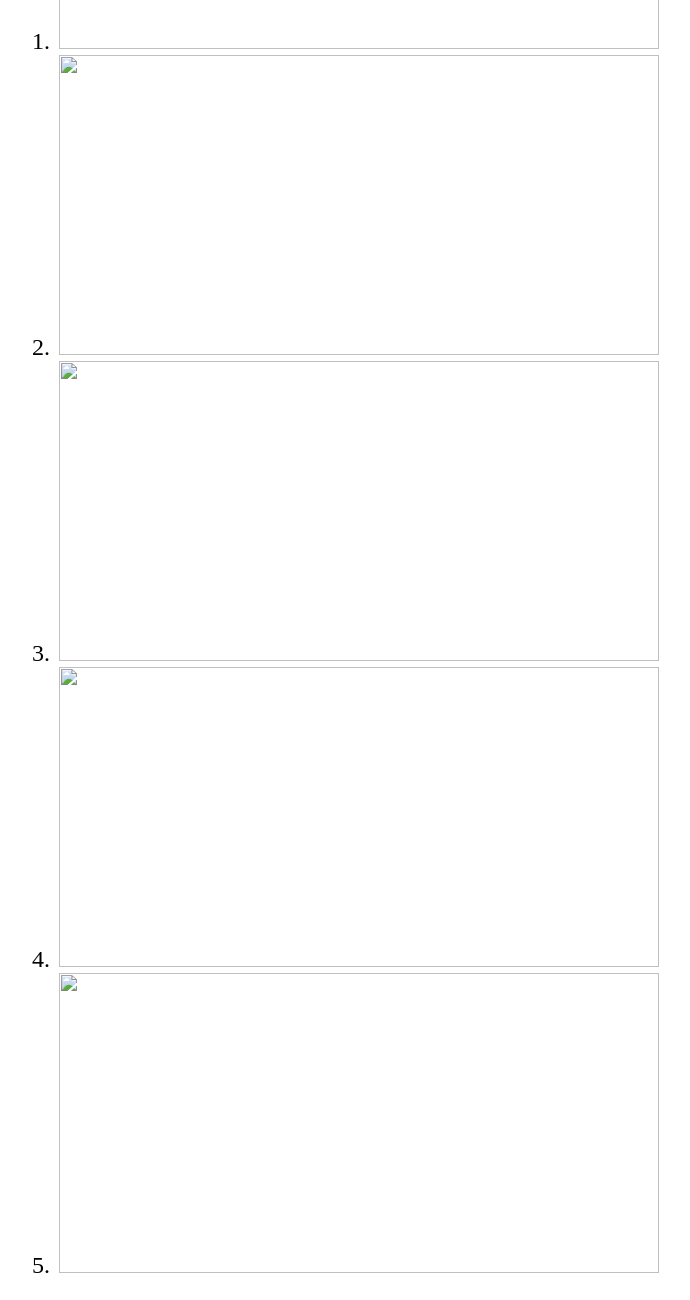
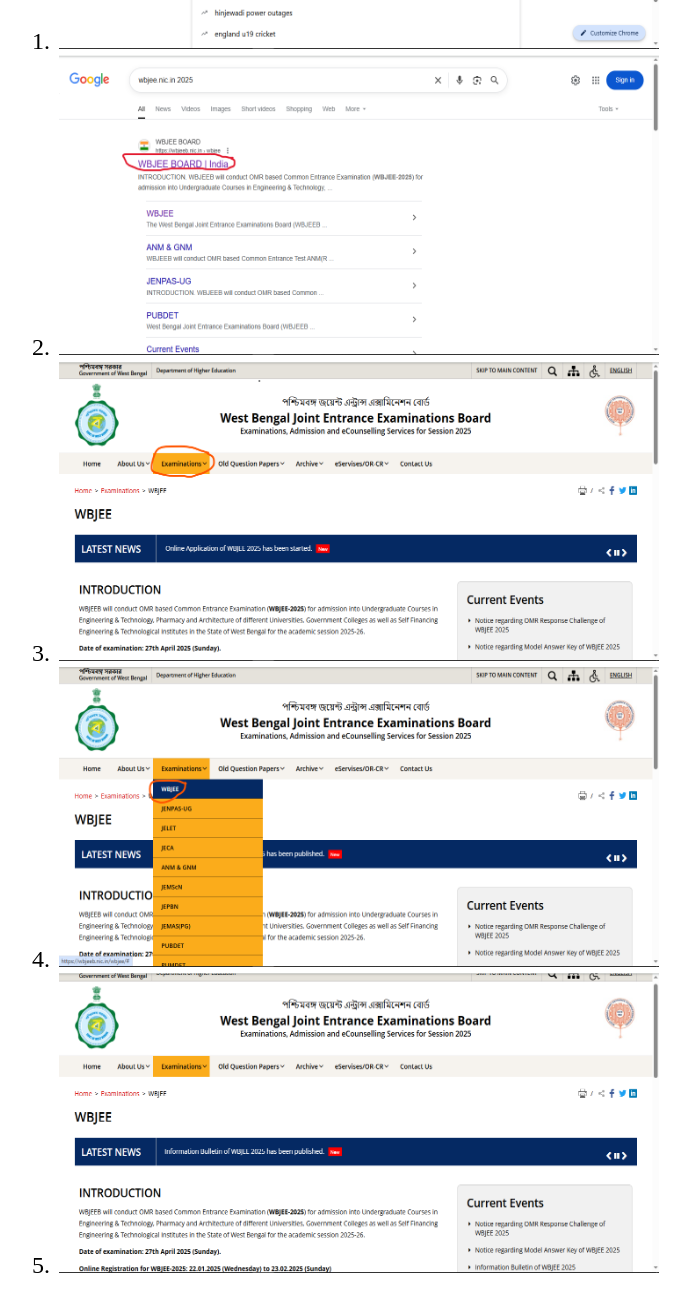
Before and after one commit to Rakesh721648/WBJEE-RESULTS-AVAILABLE-SOON, a plain HTML site: page index.html in a window 1280 px wide. Shown: the part 1125-2425 px from the top of the page, without its empty margins (32-722 px from the left). Drawn offline with Linux system fonts and the light colour scheme.

Commit message:
added index.html

```diff
--- a/index.html
+++ b/index.html
@@ -3,7 +3,7 @@
 <BODY>
 <H1><font color="blue"><U><FONT SIZE="8" FACE="Baskerville Old Face">WBJEE results 2025 expected to release soon.Check steps to download RANKCARD here:</FONT></U></font></h1>
 <TABLE align="right">
-<TR><TD><img src="C:\Users\dilip patra\OneDrive\Desktop.jpg"height="100" width="200"></TD></TR>
+<TR><TD><img src="https://raw.githubusercontent.com/Rakesh721648/WBJEE-RESULTS-AVAILABLE-SOON/b528f67678531e30cd10af0ea584e64c5b6f9106/Screenshot%202025-07-08%20080912.png"height="100" width="200"></TD></TR>
 </TABLE>
 <p><font size="6" color="prussian blue"><u>WBJEE result 2025:</u></font><FONT SIZE="5"> The West Bengal Joint Entrance Examinations Board (WBJEEB) is expected to release the WBJEE Result 2025 shortly, bringing anxious anticipation to thousands of engineering aspirants across the state. The result will play a decisive role in admissions to undergraduate courses in engineering, architecture, and pharmacy in both government and private institutions across West Bengal.<br>
 Once declared, candidates will be able to access their WBJEE 2025 rank cards exclusively through the board’s official website —<A HREF="https://wbjeeb.nic.in/#"> wbjeeb.nic.in</A>. The board has reiterated that no results will be dispatched via post or made available on any third-party platform</FONT>
@@ -24,15 +24,15 @@ According to a report by Times Now, the results are currently on hold due to the
 <U>CANDIDATES CAN ALSO FOLLOW THE PICTURES TO DOWNLOAD RANKCARD</U>-<BR>
 <OL>
 <LI><TABLE>
-<TR><TD><IMG SRC=""HEIGHT="300" WIDTH="600"></TD></TR></TABLE></LI>
+<TR><TD><IMG SRC="https://raw.githubusercontent.com/Rakesh721648/WBJEE-RESULTS-AVAILABLE-SOON/b528f67678531e30cd10af0ea584e64c5b6f9106/Screenshot%202025-07-08%20090713.png"HEIGHT="300" WIDTH="600"></TD></TR></TABLE></LI>
 <LI><TABLE>
-<TR><TD><IMG SRC=""HEIGHT="300" WIDTH="600"></TD></TR></TABLE></LI>
+<TR><TD><IMG SRC="https://raw.githubusercontent.com/Rakesh721648/WBJEE-RESULTS-AVAILABLE-SOON/b528f67678531e30cd10af0ea584e64c5b6f9106/Screenshot%202025-07-08%20090742.png"HEIGHT="300" WIDTH="600"></TD></TR></TABLE></LI>
 <LI><TABLE>
-<TR><TD><IMG SRC=""HEIGHT="300" WIDTH="600"></TD></TR></TABLE></LI>
+<TR><TD><IMG SRC="https://raw.githubusercontent.com/Rakesh721648/WBJEE-RESULTS-AVAILABLE-SOON/45189b663d503ea3e78ac1e950557a2db3b3ee2d/Screenshot%202025-07-08%20090915.png"HEIGHT="300" WIDTH="600"></TD></TR></TABLE></LI>
 <LI><TABLE>
-<TR><TD><IMG SRC=""HEIGHT="300" WIDTH="600"></TD></TR></TABLE></LI>
+<TR><TD><IMG SRC="https://raw.githubusercontent.com/Rakesh721648/WBJEE-RESULTS-AVAILABLE-SOON/45189b663d503ea3e78ac1e950557a2db3b3ee2d/Screenshot%202025-07-08%20090955.png"HEIGHT="300" WIDTH="600"></TD></TR></TABLE></LI>
 <LI><TABLE>
-<TR><TD><IMG SRC=""HEIGHT="300" WIDTH="600"></TD></TR></TABLE></LI>
+<TR><TD><IMG SRC="https://raw.githubusercontent.com/Rakesh721648/WBJEE-RESULTS-AVAILABLE-SOON/45189b663d503ea3e78ac1e950557a2db3b3ee2d/Screenshot%202025-07-08%20091036.png"HEIGHT="300" WIDTH="600"></TD></TR></TABLE></LI>
 </OL>
 </P></font>
 
```
